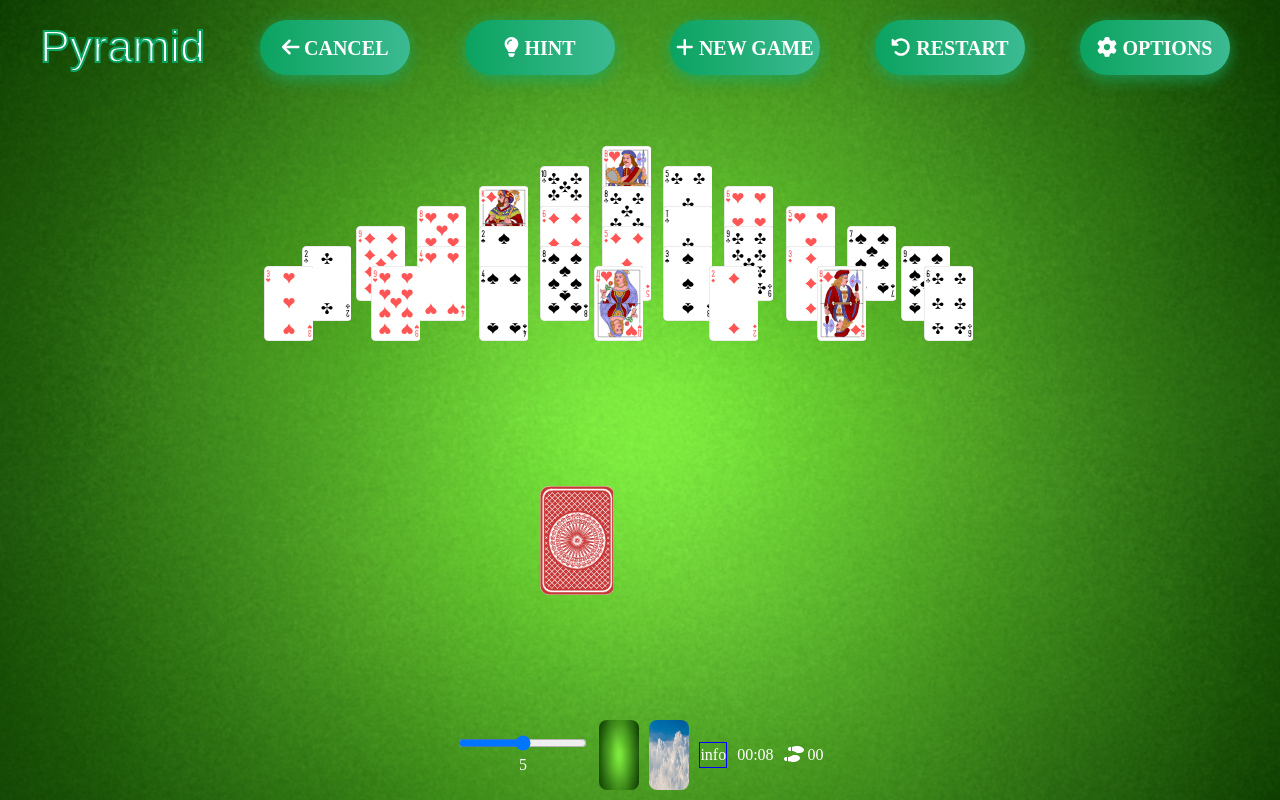
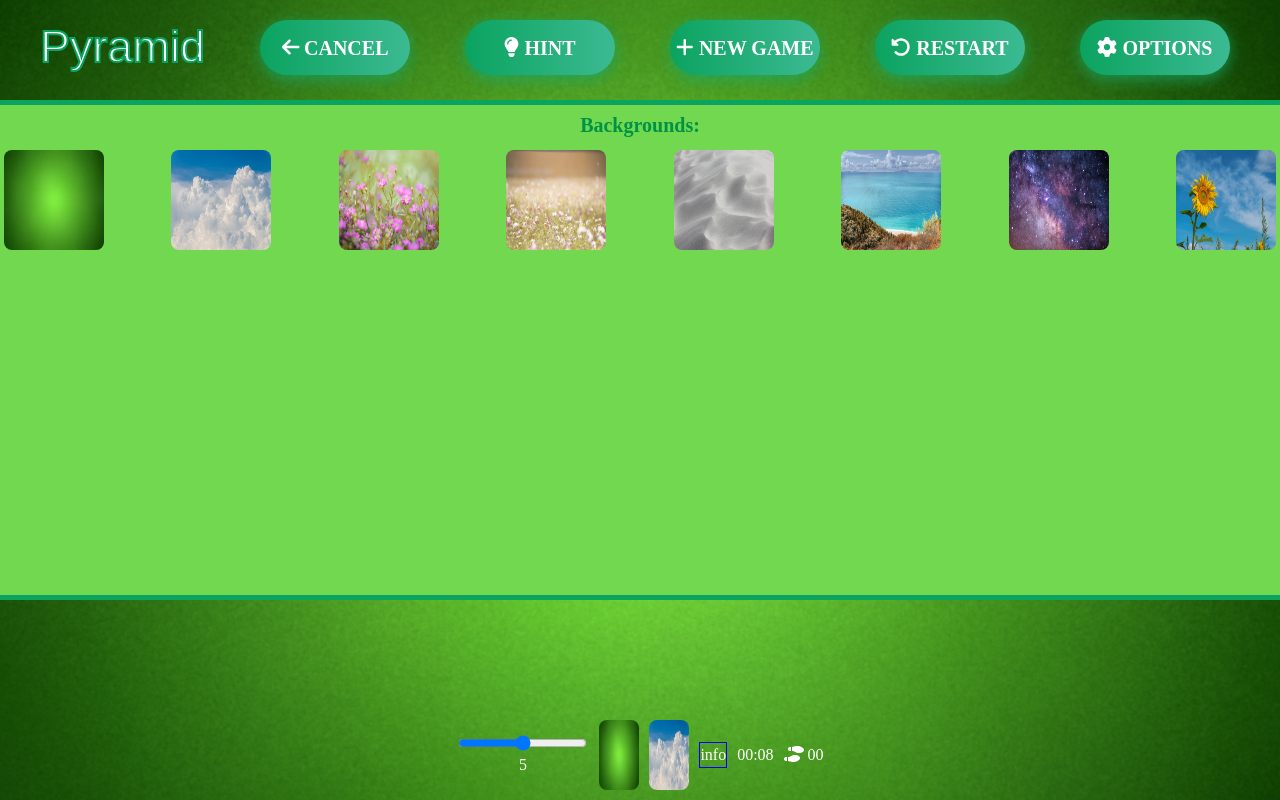
Before and after one commit to Igogoblin/pyramid, a React (Vite) app in the folder pyramid/: page / in a window 1280 px wide. Both pictures are taken after a click on the button "OPTIONS". Built offline with nearby package versions, Linux system fonts and the light colour scheme; a web font is replaced by a local one.

Commit message:
add backgrounds pics to settings no action

```diff
--- a/pyramid/src/components/backSlide/backslider.module.css
+++ b/pyramid/src/components/backSlide/backslider.module.css
@@ -9,7 +9,6 @@
 .imageSlider2 {
   width: 40px;
   height: 70px;
-  /* border: 1px solid black; */
   background-size: cover;
   background-repeat: no-repeat;
   border-radius: 8px;
--- a/pyramid/src/components/body/body.module.css
+++ b/pyramid/src/components/body/body.module.css
@@ -40,6 +40,7 @@
   /* border: 1px solid green; */
   position: relative;
   margin: 0 auto;
+  z-index: 1;
 }
 /*  для анимации подсказки ------------------------------------------------- */
 @keyframes shakeAndScale {
--- a/pyramid/src/components/cardItem/cardItem.jsx
+++ b/pyramid/src/components/cardItem/cardItem.jsx
@@ -41,7 +41,7 @@ const CardItem = ({ el, index, animate }) => {
       style={{
         backgroundImage: comparison ? "none" : `url(${el.way})`,
         //  pointerEvents: comparison ? "none" : "",
-        zIndex: comparison ? 0 : 10,
+        zIndex: comparison ? 0 : 9,
         width: `calc(49px + ${card.cardSize}px)`,
         height: `calc(75px + ${card.cardSize * 2}px)`,
       }}
--- a/pyramid/src/components/header/Header.jsx
+++ b/pyramid/src/components/header/Header.jsx
@@ -7,14 +7,25 @@ import {
   faArrowLeft,
   faGear,
 } from "@fortawesome/free-solid-svg-icons";
-import { useDispatch } from "react-redux";
+import { useDispatch, useSelector } from "react-redux";
 import { moveBack, setHint } from "../../store/cardSlice";
+import { useState } from "react";
 
 export default function Header() {
   const dispatch = useDispatch();
+  const [options, setOptions] = useState(false);
+  const back = useSelector((state) => state.pyramid.backFont);
 
   const backMove = () => {
     dispatch(moveBack());
+  };
+
+  const openOptions = () => {
+    if (!options) {
+      setOptions(true);
+    } else {
+      setOptions(false);
+    }
   };
   return (
     <div className={s.header}>
@@ -22,35 +33,78 @@ export default function Header() {
 
       <button
         className={`${s.btn_hover} ${s.color_5} ${s.tooltip}`}
-        data-tooltip="A Move Back"
+        data-tooltip='A Move Back'
         // title="A Move Back"
         onClick={backMove}
       >
         {" "}
-        <FontAwesomeIcon icon={faArrowLeft} style={{ color: "#ffffff" }} />{" "}
+        <FontAwesomeIcon
+          icon={faArrowLeft}
+          style={{ color: "#ffffff" }}
+        />{" "}
         <span>CANCEL</span>
       </button>
       <button
         className={`${s.btn_hover} ${s.color_5}  ${s.tooltip}`}
-        data-tooltip="Hint"
+        data-tooltip='Hint'
         onClick={() => dispatch(setHint())}
       >
         {" "}
-        <FontAwesomeIcon icon={faLightbulb} style={{ color: "#ffffff" }} />{" "}
+        <FontAwesomeIcon
+          icon={faLightbulb}
+          style={{ color: "#ffffff" }}
+        />{" "}
         <span>HINT</span>
       </button>
-      <button className={`${s.btn_hover} ${s.color_5}`}>
-        <FontAwesomeIcon icon={faPlus} style={{ color: "#fafafa" }} />{" "}
+      <button
+        className={`${s.btn_hover} ${s.color_5} ${s.tooltip}`}
+        data-tooltip='New Game'
+      >
+        <FontAwesomeIcon
+          icon={faPlus}
+          style={{ color: "#fafafa" }}
+        />{" "}
         <span>NEW GAME</span>
       </button>
-      <button className={`${s.btn_hover} ${s.color_5}`}>
-        <FontAwesomeIcon icon={faRotateLeft} style={{ color: "#ffffff" }} />{" "}
+      <button
+        className={`${s.btn_hover} ${s.color_5} ${s.tooltip}`}
+        data-tooltip='Restart This Game'
+      >
+        <FontAwesomeIcon
+          icon={faRotateLeft}
+          style={{ color: "#ffffff" }}
+        />{" "}
         <span>RESTART</span>
       </button>
-      <button className={`${s.btn_hover} ${s.color_5} `}>
-        <FontAwesomeIcon icon={faGear} style={{ color: "#ffffff" }} />{" "}
+      <button
+        className={`${s.btn_hover} ${s.color_5} ${s.tooltip}`}
+        data-tooltip='Options'
+        onClick={openOptions}
+      >
+        <FontAwesomeIcon
+          icon={faGear}
+          style={{ color: "#ffffff" }}
+        />{" "}
         <span>OPTIONS</span>
       </button>
+      <div
+        className={`${s.options}`}
+        style={{ display: options ? "block" : "none" }}
+      >
+        <div>
+          <h4>Backgrounds:</h4>
+          <div className={`${s.backgrounds}`}>
+            <img src={back[1]} />
+            <img src={back[0]} />
+            <img src={back[2]} />
+            <img src={back[3]} />
+            <img src={back[4]} />
+            <img src={back[5]} />
+            <img src={back[6]} />
+            <img src={back[7]} />
+          </div>
+        </div>
+      </div>
     </div>
   );
 }
--- a/pyramid/src/components/header/header.module.css
+++ b/pyramid/src/components/header/header.module.css
@@ -13,6 +13,13 @@ div > h1 {
   margin: 5px;
 }
 
+div h4 {
+  font-size: 20px;
+  margin-top: 5px;
+  text-align: center;
+  color: #009245;
+}
+
 .tac_one_regular {
   font-family: "Tac One", sans-serif;
   font-weight: 400;
@@ -23,6 +30,39 @@ div > h1 {
   display: none;
 }
 
+.options {
+  position: fixed;
+  top: 100px;
+  margin: auto;
+  z-index: 10;
+  width: 1350px;
+  height: 500px;
+  background: rgb(114, 216, 80);
+  border: #0ba360 5px solid;
+  border-radius: 10px;
+}
+
+.backgrounds {
+  display: flex;
+}
+
+.backgrounds img {
+  display: inline-block;
+  width: 100px;
+  height: 100px;
+  /* border: 1px solid black; */
+  background-size: auto;
+  background-repeat: no-repeat;
+  border-radius: 8px;
+  cursor: pointer;
+  margin: 10px auto;
+  justify-content: space-evenly;
+}
+
+.backgrounds img:hover {
+  box-shadow: 10px 5px 5px #0ba360;
+}
+
 .btn_hover {
   width: 150px;
   font-size: 20px;
@@ -30,7 +70,6 @@ div > h1 {
   color: #fff;
   cursor: pointer;
   margin: 20px;
-
   height: 55px;
   text-align: center;
   border: none;
@@ -198,6 +237,12 @@ div > h1 {
     display: inline-block;
   }
 
+  .options {
+    width: 300px;
+    margin: 0 auto;
+    display: block;
+  }
+
   .btn_hover {
     font-size: 20px;
     width: 40px;
```
